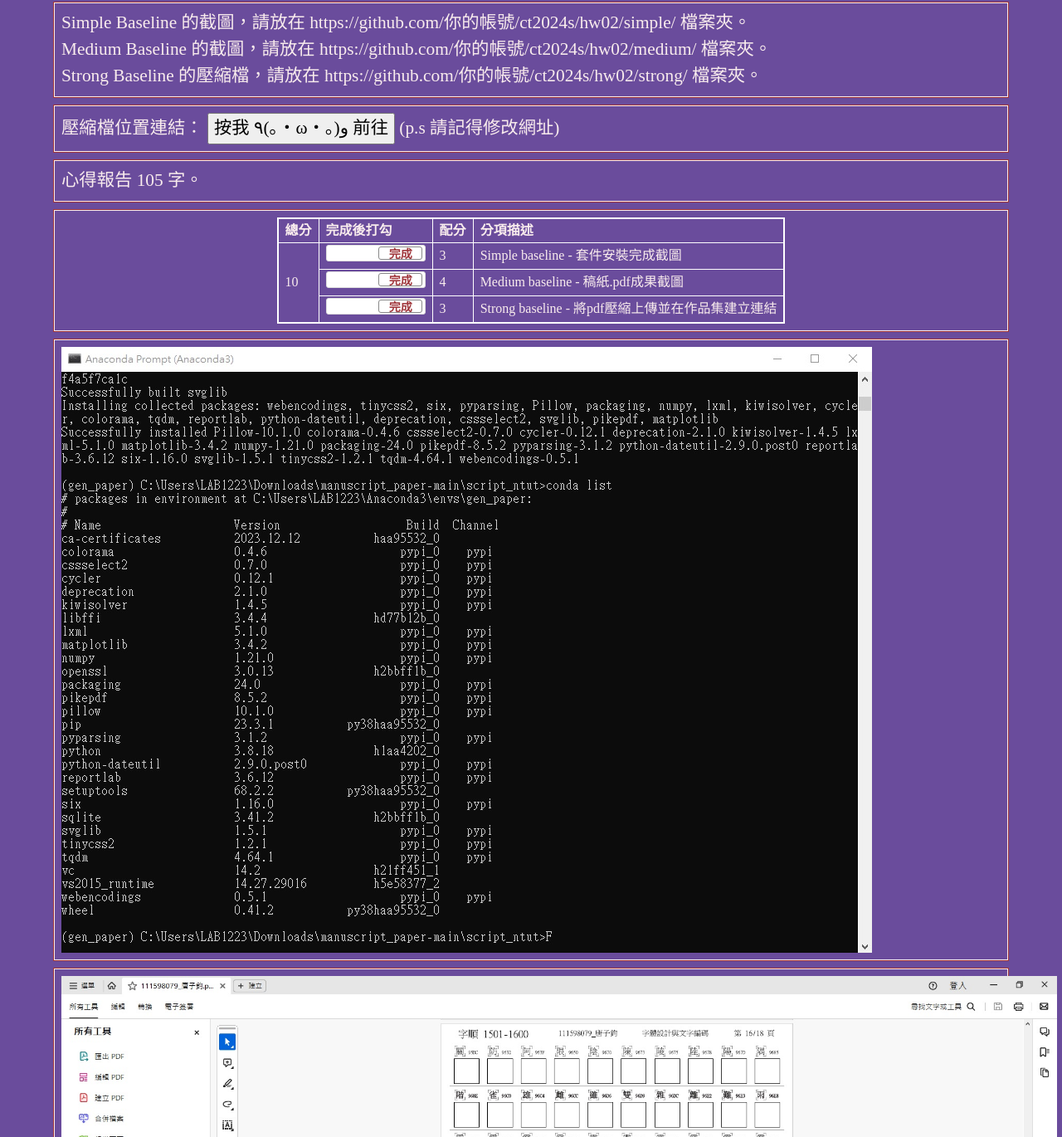
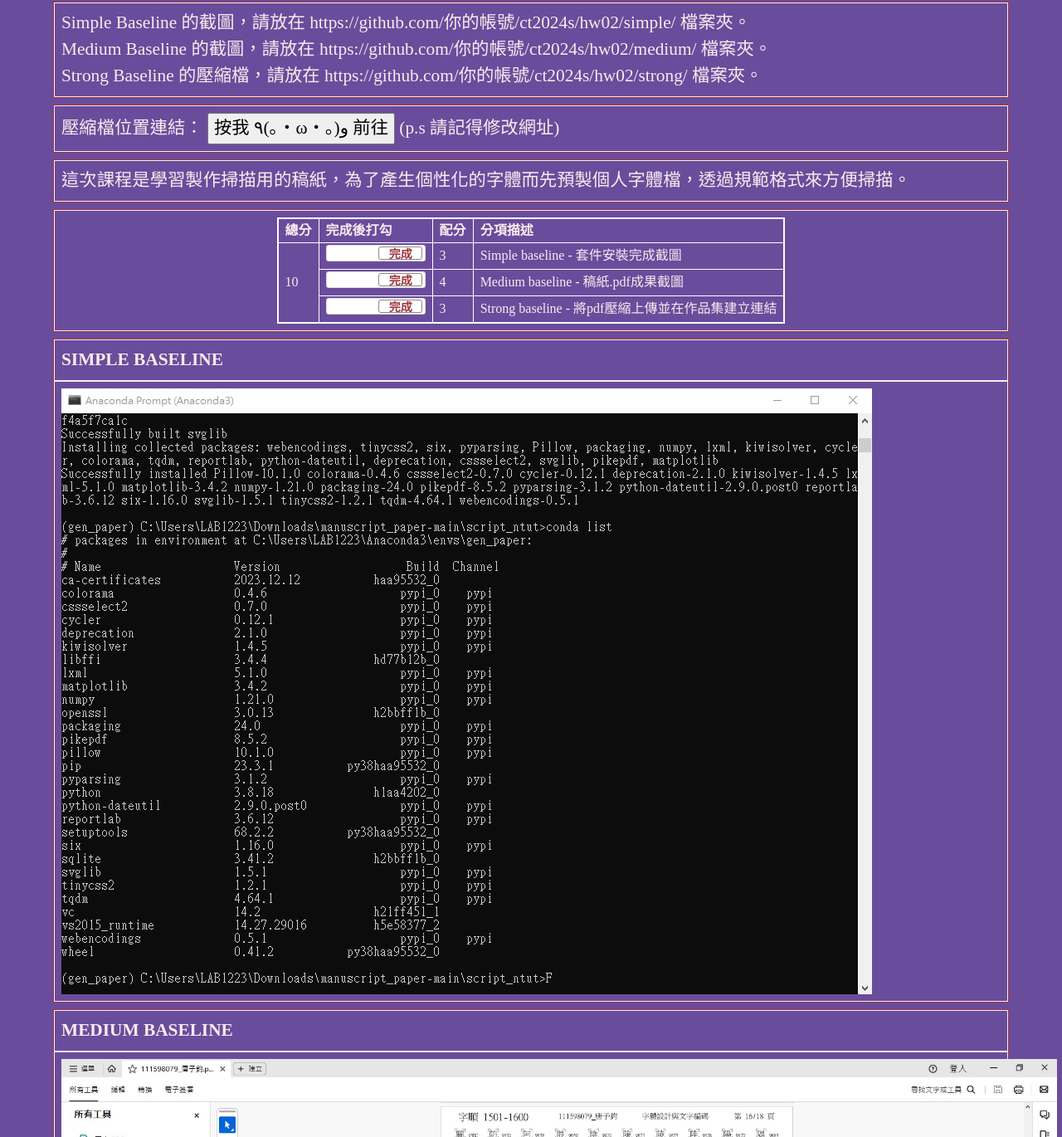
Before and after one commit to Ortlinde/ct2024s, a plain HTML site: page hw02/index.html in a window 1280 px wide. Shown: the part 90-1460 px from the top of the page at 83% size. Drawn offline with nearby package versions, Linux system fonts and the light colour scheme.

Commit message:
font_change

```diff
--- a/hw02/index.html
+++ b/hw02/index.html
@@ -199,9 +199,11 @@
     <!-- ------------------------------------------------>
     <div class="row hw12">
       <div class="col-md-12 twenty">
-        Simple Baseline 的截圖，請放在 https://github.com/你的帳號/ct2024s/hw02/simple/ 檔案夾。<br>
-        Medium Baseline 的截圖，請放在 https://github.com/你的帳號/ct2024s/hw02/medium/ 檔案夾。<br>
-        Strong Baseline 的壓縮檔，請放在 https://github.com/你的帳號/ct2024s/hw02/strong/ 檔案夾。
+        <font face="NSimSun">
+          Simple Baseline 的截圖，請放在 https://github.com/你的帳號/ct2024s/hw02/simple/ 檔案夾。<br>
+          Medium Baseline 的截圖，請放在 https://github.com/你的帳號/ct2024s/hw02/medium/ 檔案夾。<br>
+          Strong Baseline 的壓縮檔，請放在 https://github.com/你的帳號/ct2024s/hw02/strong/ 檔案夾。
+        </font>
       </div>
     </div>
     <div class="row hw12">
@@ -215,7 +217,9 @@
     <!-- ------------------------------------------------>
     <div class="row hw12">
       <div class="col-md-12 twenty">
-        心得報告 105 字。
+        <font face="NSimSun">
+          這次課程是學習製作掃描用的稿紙，為了產生個性化的字體而先預製個人字體檔，透過規範格式來方便掃描。<br>
+        </font>
       </div>
     </div>
 
@@ -252,10 +256,16 @@
     <!-- ------------------------------------------------>
     <div class="row hw12">
       <div class="col-md-12 twenty">
+        <font face="futura"><b>SIMPLE BASELINE</b></font>
+      </div>
+      <div class="col-md-12 twenty">
         <img class="withborder" src="./simple/simple.jpg">
       </div>
     </div>
     <div class="row hw12">
+      <div class="col-md-12 twenty">
+        <font face="futura"><b>MEDIUM BASELINE</b></font>
+      </div>
       <div class="col-md-12 twenty">
         <img class="withborder" src="./medium/medium.jpg" width="1200px">
       </div>
```
